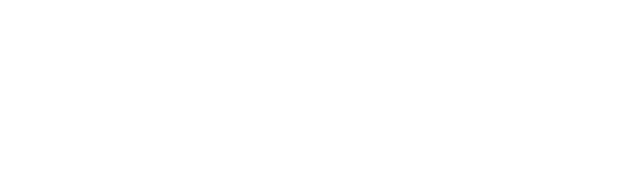
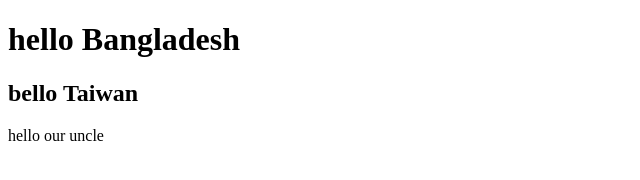
Before and after one commit to 1997-Noman/my-second-repo, a plain HTML site: page index.html in a window 1280 px wide. Shown: the whole page, without its empty margins (0-640 px from the left). Drawn offline with Linux system fonts and the light colour scheme.

Commit message:
added header

```diff
--- a/index.html
+++ b/index.html
@@ -6,6 +6,9 @@
     <title>my second github repo</title>
 </head>
 <body>
+    <h1> hello Bangladesh</h1>
+    <h2> bello Taiwan</h2>
+    <p>hello our uncle</p>
 
 </body>
 </html>
```
